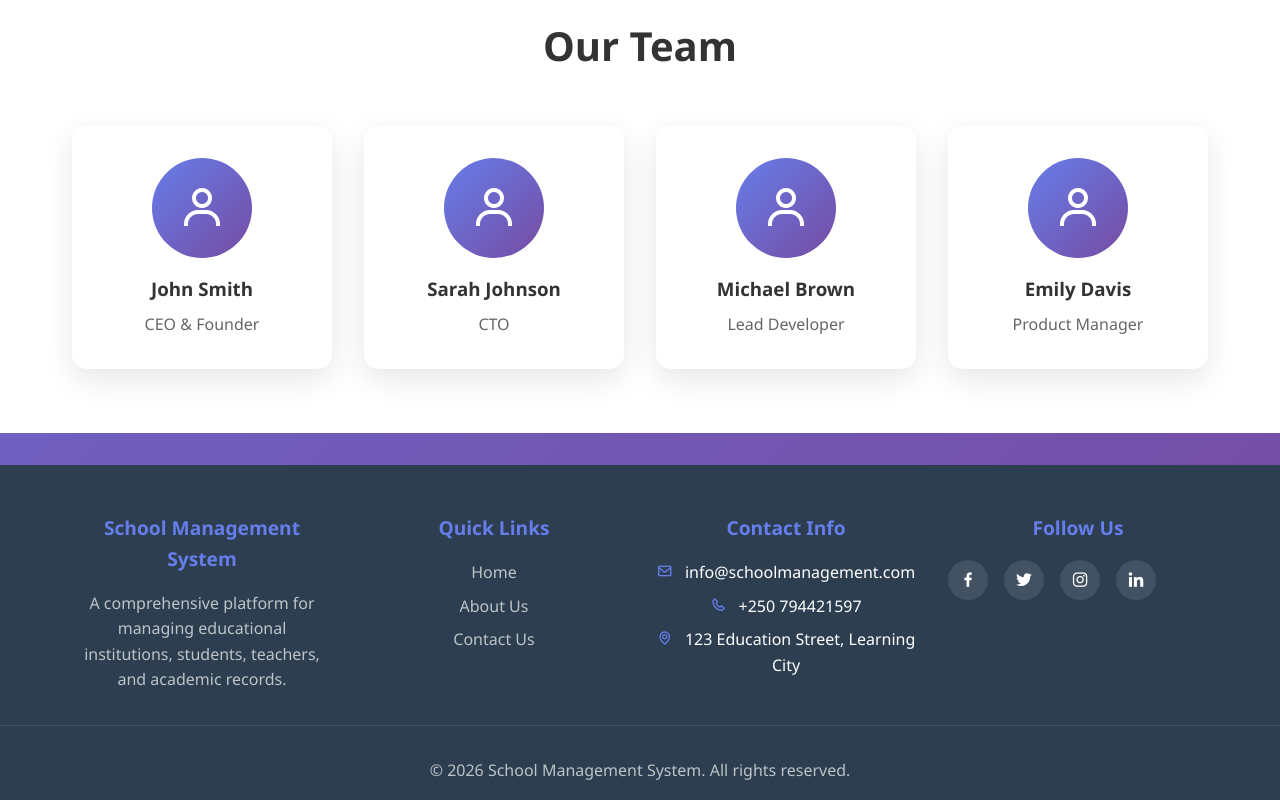
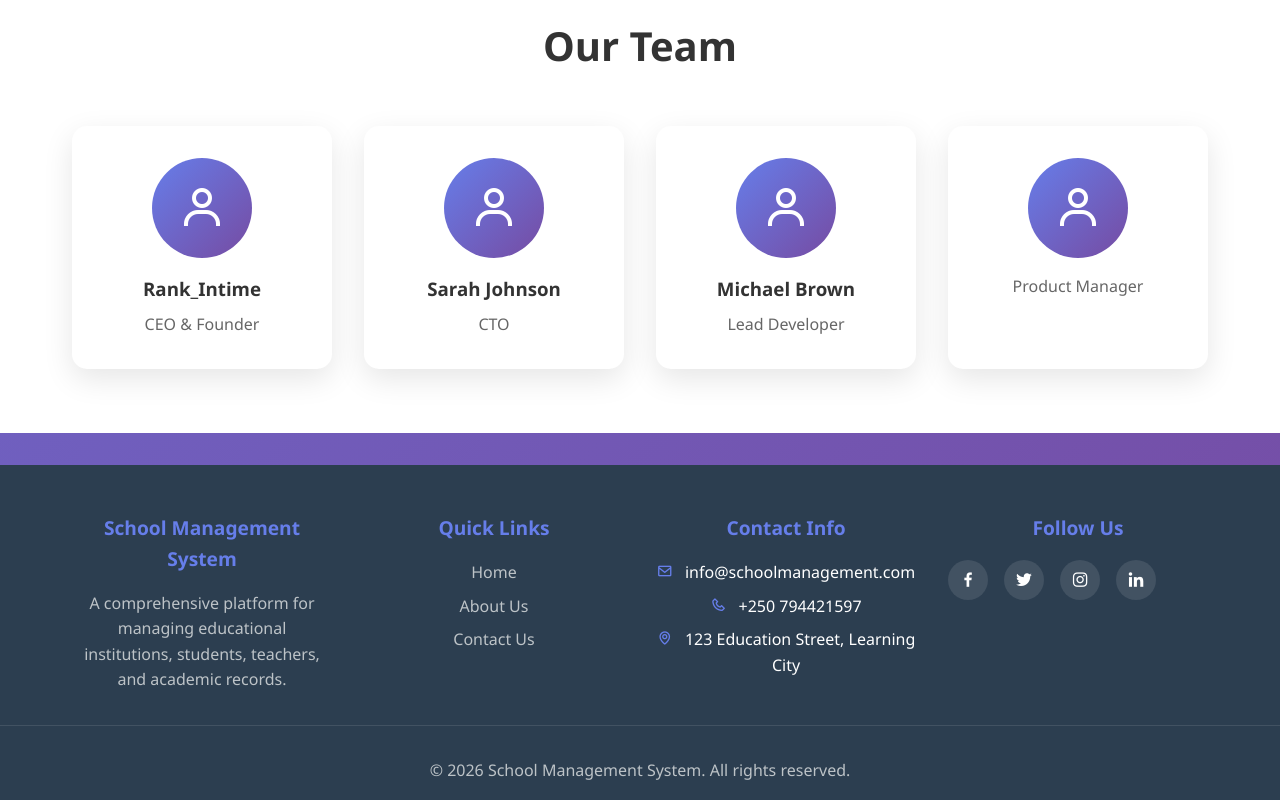
Before and after one commit to Rank992007/school-management-system, a React (Create React App) app in the folder client/: page /about in a window 1280 px wide. Shown: the part 2015-2815 px from the top of the page. Built offline with nearby package versions, Linux system fonts and the light colour scheme; the HTML template or start-up script is replaced by a standard one.

Commit message:
Update About.js CEO name to Rank_Intime

```diff
--- a/client/src/components/About.js
+++ b/client/src/components/About.js
@@ -70,7 +70,7 @@ const About = () => {
               <div className="member-avatar">
                 <i className='bx bx-user'></i>
               </div>
-              <h3>John Smith</h3>
+              <h3>Rank_Intime</h3>
               <p>CEO & Founder</p>
             </div>
             <div className="team-member">
@@ -91,7 +91,7 @@ const About = () => {
               <div className="member-avatar">
                 <i className='bx bx-user'></i>
               </div>
-              <h3>Emily Davis</h3>
+              <h3></h3>
               <p>Product Manager</p>
             </div>
           </div>
```
